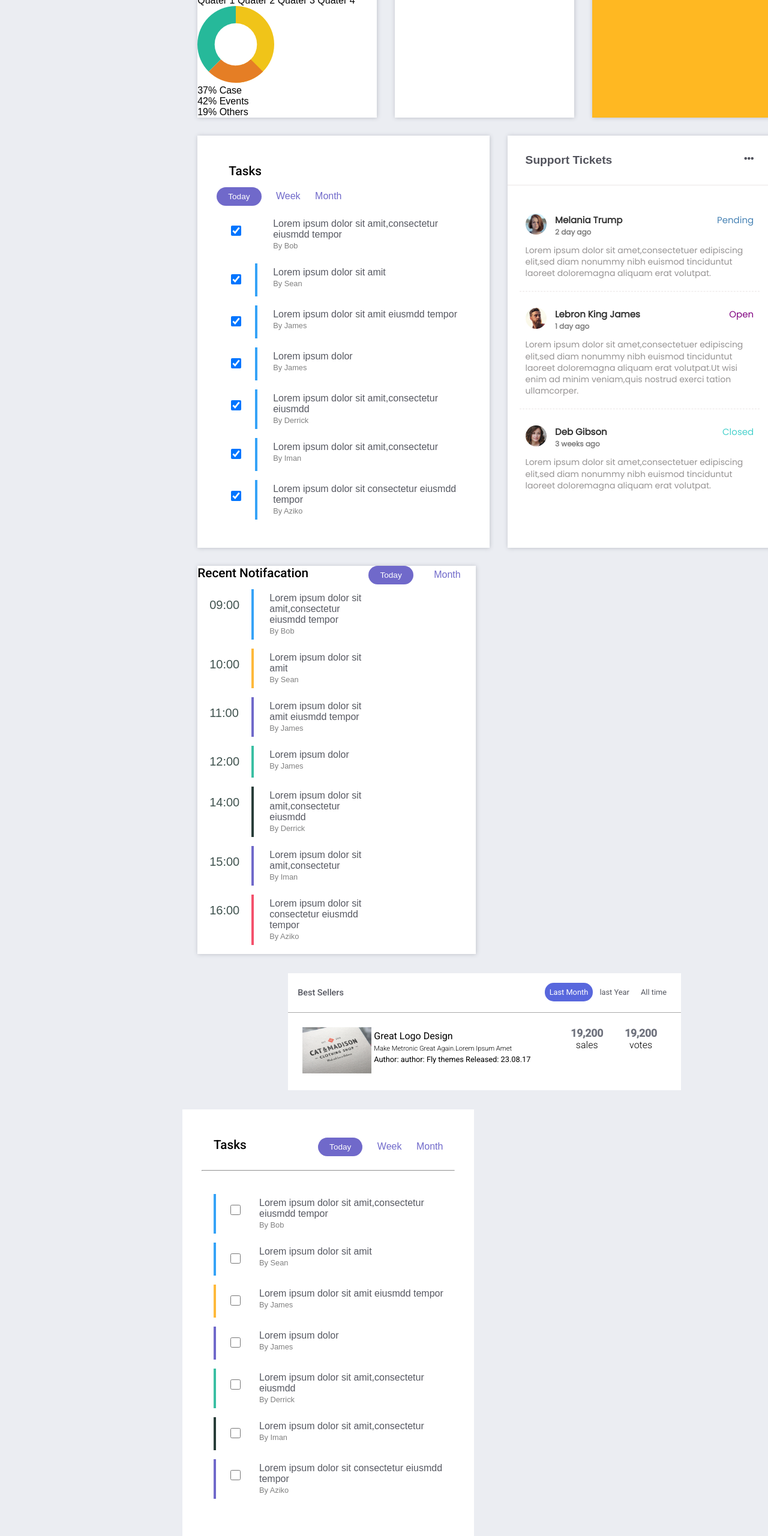
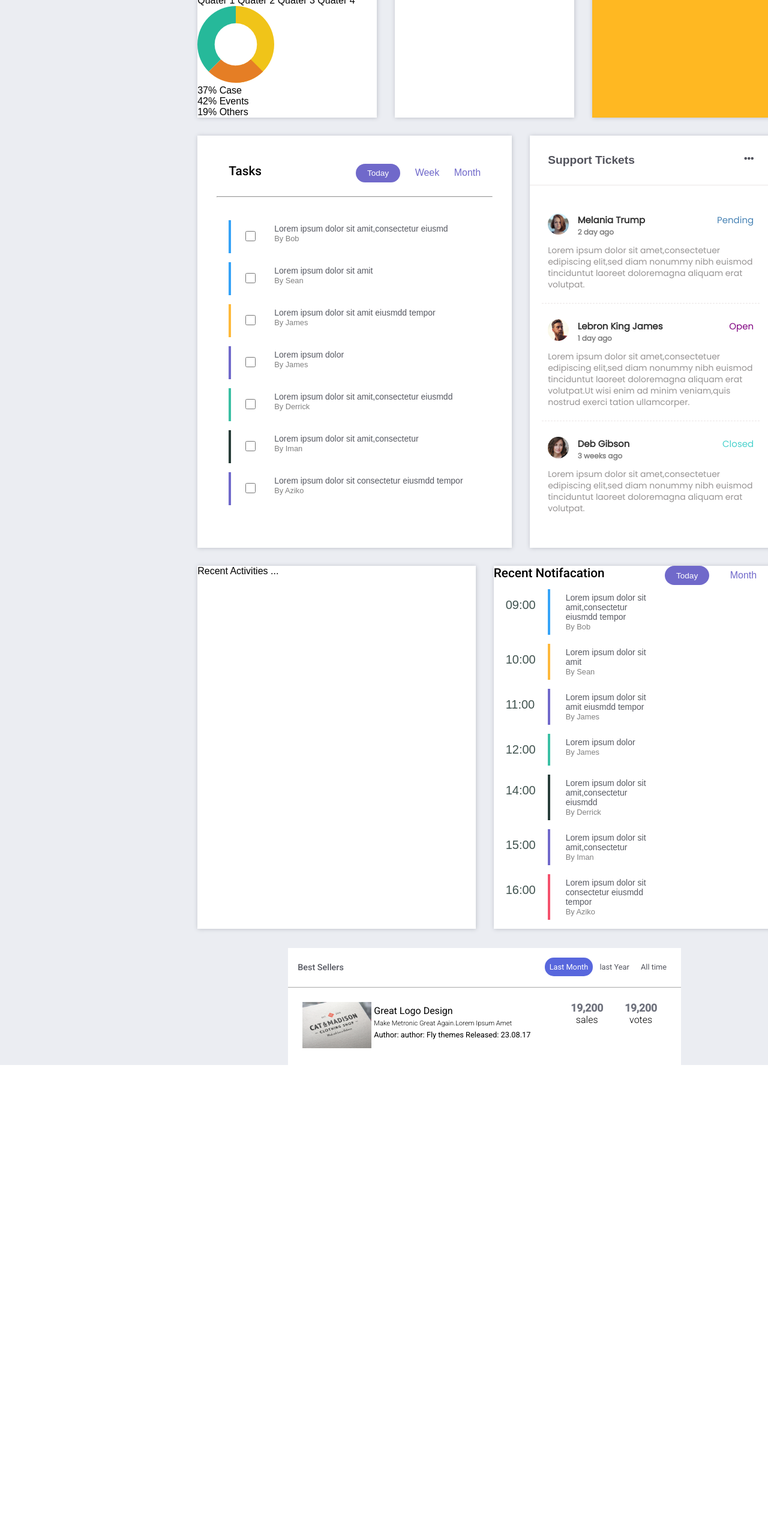
Before and after one commit to kml1326/html_css_project, a plain HTML site: page final project 3/index.html in a window 1280 px wide. Shown: the part 1649-4209 px from the top of the page at 60% size. After the commit the page ends 3456 px from the top, so only its background shows below. Drawn offline with Linux system fonts and the light colour scheme.

Commit message:
some changes

```diff
--- a/final project 3/assets/main.css
+++ b/final project 3/assets/main.css
@@ -747,8 +747,6 @@ nav {
    Recent Notifacation
     ========================================  */
 .recent-notifacation {
-  background-color: #fff;
-  box-shadow: 0 0 7px .5px #bdc0c8;
   box-sizing: border-box;
 }
 .recent-heading {
@@ -825,7 +823,7 @@ nav {
   color: gray;
 }
 /*  ========================================
-   Task
+        Task
     ========================================  */
 .task-notifacation {
   background-color: #fff;
@@ -834,10 +832,7 @@ nav {
   width: 500px;
 }
 .task {
-  background-color: white;
-  width: 38vw;
   padding: 2rem;
-
 }
 .task_heading{
   margin-left: 20px;
@@ -909,8 +904,6 @@ nav {
   color:#40534f;
   padding: 15px 20px;
   font-size: 20px;
-/*  border-left: 4px solid #36a3f7;*/
-/*  margin-left: 10px;*/
 }
 
 .title{
@@ -931,6 +924,7 @@ nav {
 }
 .author__info {
   padding:6px;
+  font-size: 14px;
 }
 
 /*==================================
--- a/final project 3/index.html
+++ b/final project 3/index.html
@@ -484,28 +484,26 @@
           <div class="task-head">
             <div class="task_heading">
               <p class="title">Tasks</p>
-              </div>
-              <div class="task_heading_tools">
-                <ul class="navigation">
+              <ul class="navigation_task">
                 <li class="nav_item"> <a href="#"><button>Today</button></a> </li>
                 <li class="nav_item"> <a href="#"> Week </a> </li>
                 <li class="nav_item"> <a href="#"> Month </a> </li>
               </ul>
+            </div> <hr>
           </div>
-            </div>
-            <div class="list_items">
-              <span class="time-task"><label class="container">
-              <input type="checkbox" checked="checked">
+          <div class="task_items">
+            <span class="timeA"><label class="container">
+            <input type="checkbox">
             <span class="checkmark"></span>
             </label>
             </span>
             <div class="author__info"><span>
-                <p class="detail">Lorem ipsum dolor sit amit,consectetur eiusmdd tempor </p>
+              <p class="detail">Lorem ipsum dolor sit amit,consectetur eiusmd </p>
               <span class="author"><a href="#" class="author__name">By Bob</a></span>
             </div>
             </span>
-               <span class="time"><label class="container">
-              <input type="checkbox" checked="checked">
+            <span class="timeA"><label class="container">
+            <input type="checkbox">
             <span class="checkmark"></span>
             </label>
             </span>
@@ -513,8 +511,8 @@
               <p class="detail">Lorem ipsum dolor sit amit </p>
               <span class="author"><a href="#" class="author__name">By Sean</a></span>
             </div>
-              <span class="time"><label class="container">
-              <input type="checkbox" checked="checked">
+            <span class="timeA time11"><label class="container">
+            <input type="checkbox">
             <span class="checkmark"></span>
             </label>
             </span>
@@ -522,8 +520,8 @@
               <p class="detail">Lorem ipsum dolor sit amit eiusmdd tempor  </p>
               <span class="author"><a href="#" class="author__name">By James</a></span>
             </div>
-              <span class="time"><label class="container">
-              <input type="checkbox" checked="checked">
+            <span class="timeA time22"><label class="container">
+            <input type="checkbox">
             <span class="checkmark"></span>
             </label>
             </span>
@@ -531,8 +529,8 @@
               <p class="detail">Lorem ipsum dolor </p>
               <span class="author"><a href="#" class="author__name">By James</a></span>
             </div>
-               <span class="time"><label class="container">
-              <input type="checkbox" checked="checked">
+            <span class="timeA time33"><label class="container">
+            <input type="checkbox">
             <span class="checkmark"></span>
             </label>
             </span>
@@ -540,8 +538,8 @@
               <p class="detail">Lorem ipsum dolor sit amit,consectetur eiusmdd  </p>
               <span class="author"><a href="#" class="author__name">By Derrick</a></span>
             </div>
-               <span class="time"><label class="container">
-              <input type="checkbox" checked="checked">
+            <span class="timeA time44"><label class="container">
+            <input type="checkbox">
             <span class="checkmark"></span>
             </label>
             </span>
@@ -549,8 +547,8 @@
               <p class="detail">Lorem ipsum dolor sit amit,consectetur  </p>
               <span class="author"><a href="#" class="author__name">By Iman</a></span>
             </div>
-              <span class="time"><label class="container">
-              <input type="checkbox" checked="checked">
+            <span class="timeA time55"><label class="container">
+            <input type="checkbox">
             <span class="checkmark"></span>
             </label>
             </span>
@@ -603,10 +601,28 @@
       </div>
     </section>
 
-     <!-- recent notifacation -->
+     <!--  -->
     <section class="container">
       <section class="grid1 col-1-1">
-        <section class="recent-notifacation">
+        <!-- Recent Activities-->
+        <section class="box">
+          <div class="recent_activities_header">
+            <span class="recent_activities_title">Recent Activities</span>
+            <nav class="recent_activities_nav">...</nav>
+          </div>
+          <div class="recent_activities_info">
+            <div class="recent_act_info_list">
+
+            </div>
+            <div class="recent_act_info_list"></div>
+            <div class="recent_act_info_list"></div>
+            <div class="recent_act_info_list"></div>
+            <div class="recent_act_info_list"></div>
+          </div>
+        </section>
+
+        <!-- recent notifacation -->
+        <section class="recent-notifacation box">
             <span class="title">Recent Notifacation</span>
             <nav class="recent_heading_tools">
               <ul class="navigation">
@@ -706,85 +722,6 @@
           </div>
         </div>
       </section>
-    <!-- Task -->
-    <section class="task">
-      <div class="task-head">
-        <div class="task_heading">
-          <p class="title">Tasks</p>
-          <ul class="navigation_task">
-            <li class="nav_item"> <a href="#"><button>Today</button></a> </li>
-            <li class="nav_item"> <a href="#"> Week </a> </li>
-            <li class="nav_item"> <a href="#"> Month </a> </li>
-          </ul>
-        </div> <hr>
-      </div>
-      <div class="task_items">
-        <span class="timeA"><label class="container">
-        <input type="checkbox">
-        <span class="checkmark"></span>
-        </label>
-        </span>
-        <div class="author__info"><span>
-          <p class="detail">Lorem ipsum dolor sit amit,consectetur eiusmdd tempor </p>
-          <span class="author"><a href="#" class="author__name">By Bob</a></span>
-        </div>
-        </span>
-         <span class="timeA"><label class="container">
-        <input type="checkbox">
-        <span class="checkmark"></span>
-        </label>
-        </span>
-        <div class="author__info">
-          <p class="detail">Lorem ipsum dolor sit amit </p>
-          <span class="author"><a href="#" class="author__name">By Sean</a></span>
-        </div>
-        <span class="timeA time11"><label class="container">
-        <input type="checkbox">
-        <span class="checkmark"></span>
-        </label>
-        </span>
-        <div class="author__info">
-          <p class="detail">Lorem ipsum dolor sit amit eiusmdd tempor  </p>
-          <span class="author"><a href="#" class="author__name">By James</a></span>
-        </div>
-        <span class="timeA time22"><label class="container">
-        <input type="checkbox">
-        <span class="checkmark"></span>
-        </label>
-        </span>
-        <div class="author__info">
-          <p class="detail">Lorem ipsum dolor </p>
-          <span class="author"><a href="#" class="author__name">By James</a></span>
-        </div>
-         <span class="timeA time33"><label class="container">
-        <input type="checkbox">
-        <span class="checkmark"></span>
-        </label>
-        </span>
-        <div class="author__info">
-          <p class="detail">Lorem ipsum dolor sit amit,consectetur eiusmdd  </p>
-          <span class="author"><a href="#" class="author__name">By Derrick</a></span>
-        </div>
-         <span class="timeA time44"><label class="container">
-        <input type="checkbox">
-        <span class="checkmark"></span>
-        </label>
-        </span>
-        <div class="author__info">
-          <p class="detail">Lorem ipsum dolor sit amit,consectetur  </p>
-          <span class="author"><a href="#" class="author__name">By Iman</a></span>
-        </div>
-        <span class="timeA time55"><label class="container">
-        <input type="checkbox">
-        <span class="checkmark"></span>
-        </label>
-        </span>
-        <div class="author__info">
-          <p class="detail">Lorem ipsum dolor sit consectetur eiusmdd tempor  </p>
-          <span class="author"><a href="#" class="author__name">By Aziko</a></span>
-        </div>
-      </div>
-    </section>
   </main>
   <script src="assets/main.js"></script>
 </body>
```
Lines whose indentation alone changed are shown as unchanged.
